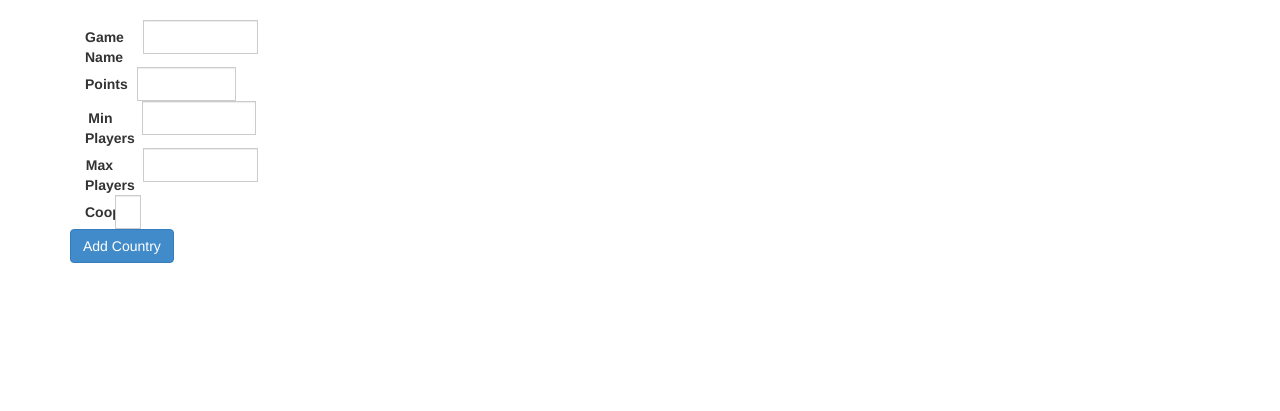
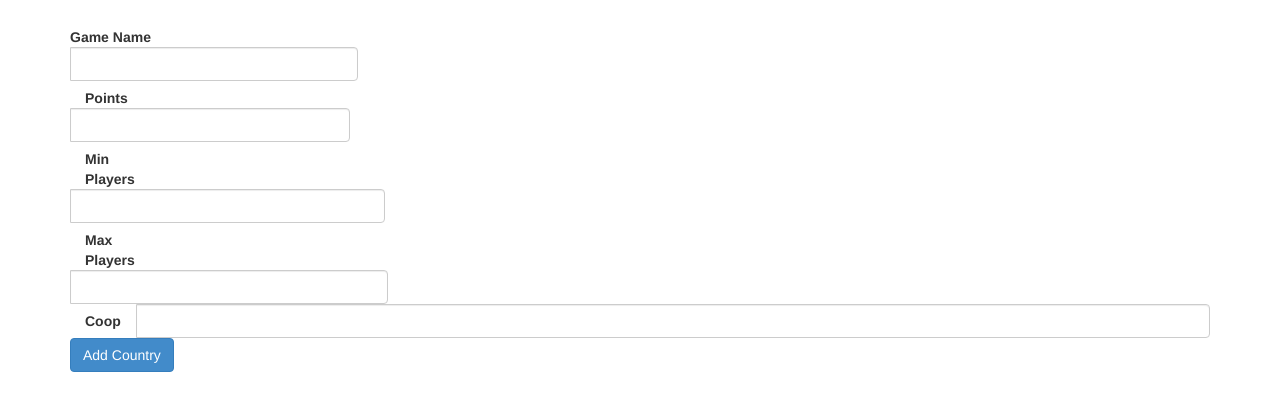
Before and after one commit to heapmaster/BGOApp, a Flask app: page /games/add/ in a window 1280 px wide. Shown: the part 52-463 px from the top of the page. Run offline with Flask 2, Linux system fonts and the light colour scheme; some libraries are stand-ins or nearby versions.

Commit message:
template changes

```diff
--- a/app/templates/add_game.html
+++ b/app/templates/add_game.html
@@ -52,34 +52,24 @@
       <div class="container">
         <form role="form" action="" method="POST" enctype="multipart/form-data" class="form-horizontal">
               <div class="input-group">
-                <label for="game_name" class="col-sm-2 control-label">Game Name<br></label>
-                <div class="col-sm-5">
-                    <input class="form-control" id="game_name" name="game_name"></input>
-                </div>
+                <label for="game_name" class="control-label">Game Name<br></label>
+                <input class="form-control" id="game_name" name="game_name"></input>
               </div>
               <div class="input-group">
                 <label for="points" class="col-sm-2 control-label">Points<br></label>
-                <div class="col-sm-5">
-                    <input class="form-control" id="points" name="points"></input>
-                </div>
+                <input class="form-control" id="points" name="points"></input>
               </div>
               <div class="input-group">
                 <label for="min_players" class="col-sm-2 control-label">Min Players<br></label>
-                <div class="col-sm-5">
-                    <input class="form-control" id="min_players" name="min_players"></input>
-                </div>
+                <input class="form-control" id="min_players" name="min_players"></input>
               </div>
               <div class="input-group">
                 <label for="max_players" class="col-sm-2 control-label">Max Players<br></label>
-                <div class="col-sm-5">
-                    <input class="form-control" id="max_players" name="max_players"></input>
-                </div>
+                <input class="form-control" id="max_players" name="max_players"></input>
               </div>
               <div class="input-group">
                 <label for="coop" class="col-sm-2 control-label">Coop<br></label>
-                <div class="col-sm-5">
-                    <checkbox class="form-control" id="coop" name="coop"></checkbox>
-                </div>
+                <checkbox class="form-control" id="coop" name="coop"></checkbox>
               </div>
             <input class="btn btn-primary" type="submit" value="Add Country">
         </form>
```
